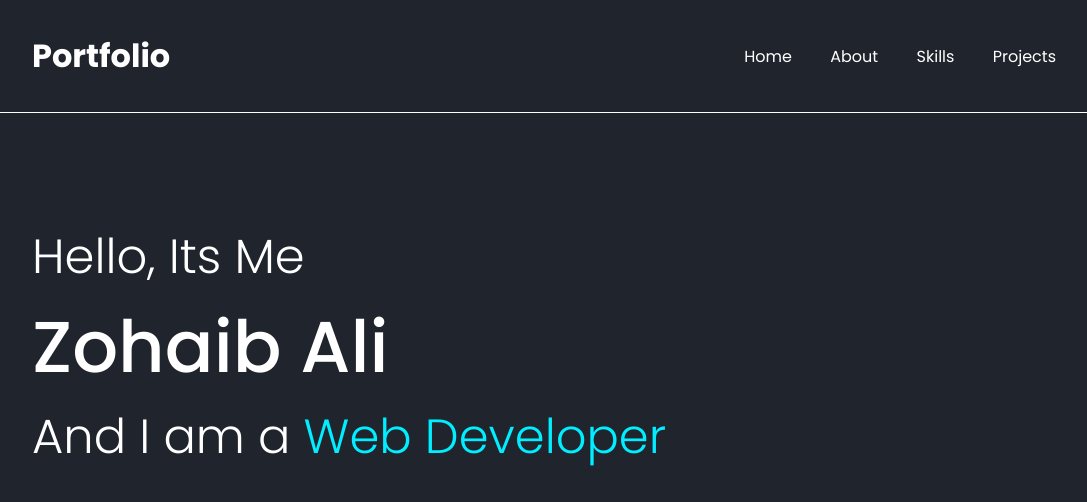
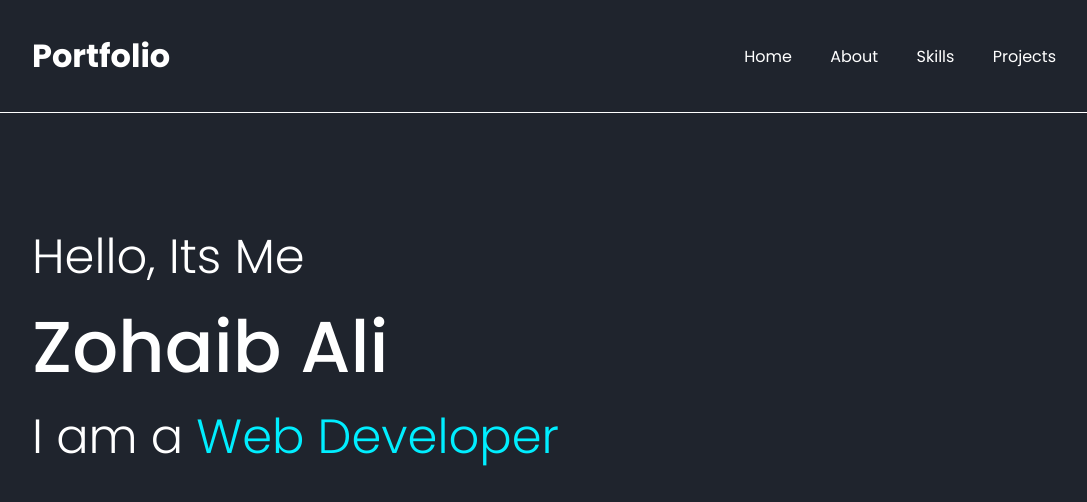
Before and after one commit to zohaibali236/portfolio, a plain HTML site: page index.html in a window 1280 px wide. Shown: the top 502 px of the page, without its empty margins (96-1183 px from the left). Drawn offline with nearby package versions, Linux system fonts and the light colour scheme.

Commit message:
removed "and" from home text

```diff
--- a/index.html
+++ b/index.html
@@ -29,7 +29,7 @@
     <section id="home">
         <h3>Hello, Its Me</h3>
         <h1>Zohaib Ali</h1>
-        <h3>And I am a <span style="color: var(--color-text);">Web Developer</span></h3>
+        <h3>I am a <span style="color: var(--color-text);">Web Developer</span></h3>
 
         <div class="social">
             <p>Contact Me</p>
```
